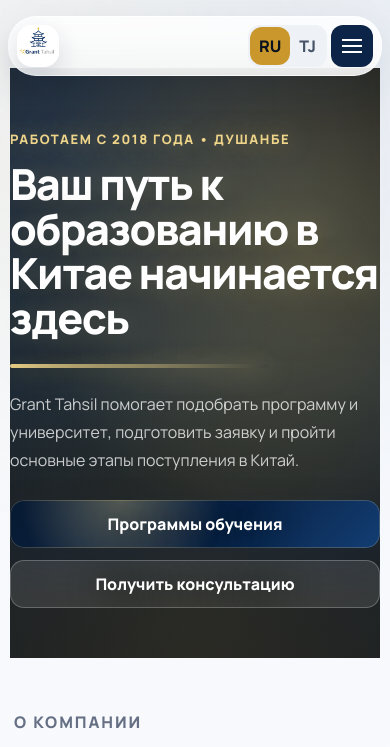
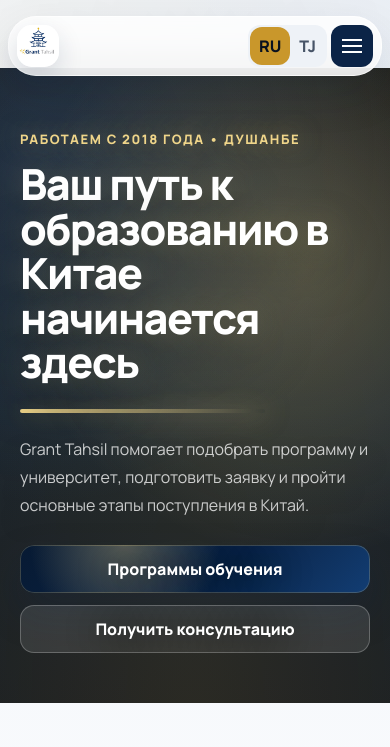
Before and after one commit to ShuhratR/Grant-Tahsil, a website: page index.html in a window 390 px wide. Shown: the top 747 px of the page. Drawn offline with Linux system fonts and the light colour scheme.

Commit message:
remove mobile hero side gutters

```diff
--- a/index.html
+++ b/index.html
@@ -11,7 +11,7 @@
   <link rel="preconnect" href="https://fonts.googleapis.com">
   <link rel="preconnect" href="https://fonts.gstatic.com" crossorigin>
   <link href="https://fonts.googleapis.com/css2?family=Manrope:wght@400;500;600;700;800&display=swap" rel="stylesheet">
-  <link rel="stylesheet" href="style.css?v=20260621-simplified-mobile" />
+  <link rel="stylesheet" href="style.css?v=20260622-mobile-full-bleed" />
 </head>
 <body>
   <div class="ambient ambient-one"></div>
--- a/style.css
+++ b/style.css
@@ -3320,3 +3320,19 @@ p,
     grid-template-columns: minmax(0, 1fr);
   }
 }
+
+/* Mobile hero spans the full viewport; content keeps a safe inner gutter. */
+@media (max-width: 680px) {
+  .hero-cinematic {
+    width: 100%;
+    max-width: none;
+    margin-inline: 0;
+    padding-left: max(20px, env(safe-area-inset-left));
+    padding-right: max(20px, env(safe-area-inset-right));
+    border-radius: 0;
+  }
+
+  .hero-cinematic .hero-copy {
+    padding-left: 0;
+  }
+}
```
